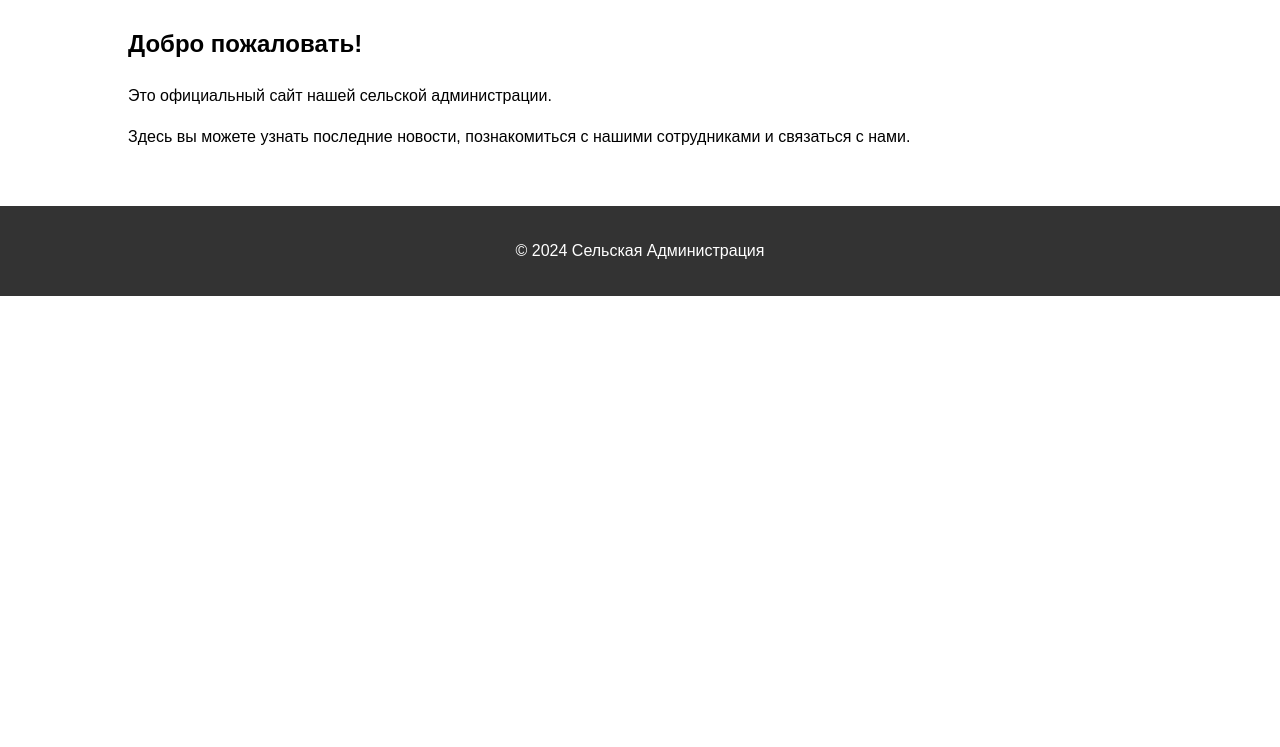
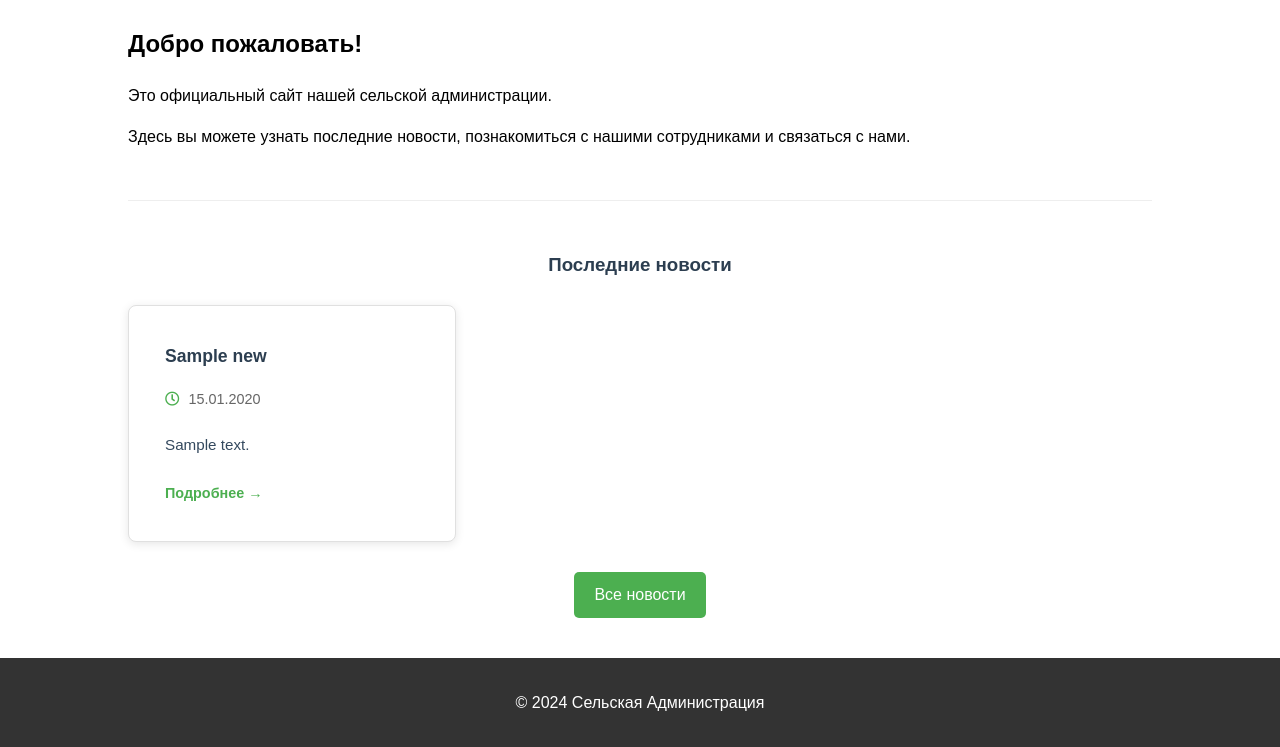
Before and after one commit to ayazmur/karmaskali, a Django app: template admin_site/main/templates/index.html in a window 1280 px wide. Shown: the part 183-930 px from the top of the page. Before the commit the page ends 479 px from the top, so only its background shows below. Run offline with Django 3.2, Linux system fonts and the light colour scheme; the template is opened without the code that fills it: most values are stand-ins (such as "Sample title", 1, 10 or a date in 2020).

Commit message:
блок с новостями на главной странице

```diff
--- a/admin_site/main/templates/index.html
+++ b/admin_site/main/templates/index.html
@@ -4,4 +4,147 @@
     <h2>Добро пожаловать!</h2>
     <p>Это официальный сайт нашей сельской администрации.</p>
     <p>Здесь вы можете узнать последние новости, познакомиться с нашими сотрудниками и связаться с нами.</p>
+
+    {% if latest_news %}
+    <section class="latest-news-section">
+        <h3>Последние новости</h3>
+        <div class="latest-news-container">
+            {% for news in latest_news %}
+            <div class="news-preview">
+                <a href="{% url 'news_detail' news.id %}" class="news-link">
+                    <div class="news-info">
+                        <h4>{{ news.title }}</h4>
+                        <div class="news-meta">
+                            <span class="news-date">
+                                <i class="far fa-clock"></i> {{ news.date|date:"d.m.Y" }}
+                            </span>
+                            {% if news.author %}
+                            <span class="news-author">
+                                <i class="fas fa-user"></i> {{ news.author.get_full_name|default:news.author.username }}
+                            </span>
+                            {% endif %}
+                        </div>
+                        <p class="news-excerpt">
+                            {{ news.content|truncatewords:20|striptags }}
+                        </p>
+                        <span class="read-more">Подробнее →</span>
+                    </div>
+                </a>
+            </div>
+            {% endfor %}
+        </div>
+        <div class="all-news-link">
+            <a href="{% url 'news' %}">Все новости</a>
+        </div>
+    </section>
+    {% endif %}
+
+    <style>
+        .latest-news-section {
+            margin-top: 50px;
+            padding-top: 30px;
+            border-top: 1px solid #eee;
+        }
+
+        .latest-news-section h3 {
+            text-align: center;
+            color: #2c3e50;
+            margin-bottom: 25px;
+        }
+
+        .latest-news-container {
+            display: grid;
+            grid-template-columns: repeat(auto-fill, minmax(280px, 1fr));
+            gap: 20px;
+        }
+
+        .news-preview {
+            background: white;
+            border-radius: 8px;
+            padding: 20px;
+            box-shadow: 0 2px 10px rgba(0,0,0,0.1);
+            transition: transform 0.3s ease, box-shadow 0.3s ease;
+        }
+
+        .news-preview:hover {
+            transform: translateY(-3px);
+            box-shadow: 0 5px 15px rgba(0,0,0,0.15);
+        }
+
+        .news-link {
+            color: inherit;
+            text-decoration: none;
+            display: block;
+            height: 100%;
+        }
+
+        .news-info h4 {
+            margin: 0 0 10px 0;
+            color: #2c3e50;
+            font-size: 1.1em;
+        }
+
+        .news-meta {
+            display: flex;
+            flex-wrap: wrap;
+            gap: 15px;
+            margin-bottom: 15px;
+            color: #7f8c8d;
+            font-size: 0.85em;
+        }
+
+        .news-meta i {
+            margin-right: 5px;
+            color: #4CAF50;
+        }
+
+        .news-excerpt {
+            color: #34495e;
+            margin: 15px 0;
+            line-height: 1.5;
+            font-size: 0.95em;
+        }
+
+        .read-more {
+            color: #4CAF50;
+            font-weight: 600;
+            font-size: 0.9em;
+            display: inline-block;
+            margin-top: 10px;
+        }
+
+        .all-news-link {
+            text-align: center;
+            margin-top: 30px;
+        }
+
+        .all-news-link a {
+            display: inline-block;
+            padding: 10px 20px;
+            background: #4CAF50;
+            color: white;
+            text-decoration: none;
+            border-radius: 5px;
+            transition: background 0.3s;
+        }
+
+        .all-news-link a:hover {
+            background: #3e8e41;
+        }
+
+        @media (max-width: 768px) {
+            .latest-news-container {
+                grid-template-columns: 1fr 1fr;
+            }
+        }
+
+        @media (max-width: 480px) {
+            .latest-news-container {
+                grid-template-columns: 1fr;
+            }
+        }
+    </style>
+
+    <!-- Подключаем Font Awesome для иконок -->
+    <link rel="stylesheet" href="https://cdnjs.cloudflare.com/ajax/libs/font-awesome/5.15.4/css/all.min.css">
 {% endblock %}
--- a/admin_site/main/views.py
+++ b/admin_site/main/views.py
@@ -3,7 +3,8 @@ from .models import Employee, News, Gallery
 
 
 def home(request):
-    return render(request, 'index.html')
+    latest_news = News.objects.all().order_by('-date')[:5]
+    return render(request, 'index.html', {'latest_news': latest_news})
 
 def about(request):
     return render(request, 'about.html')
```
